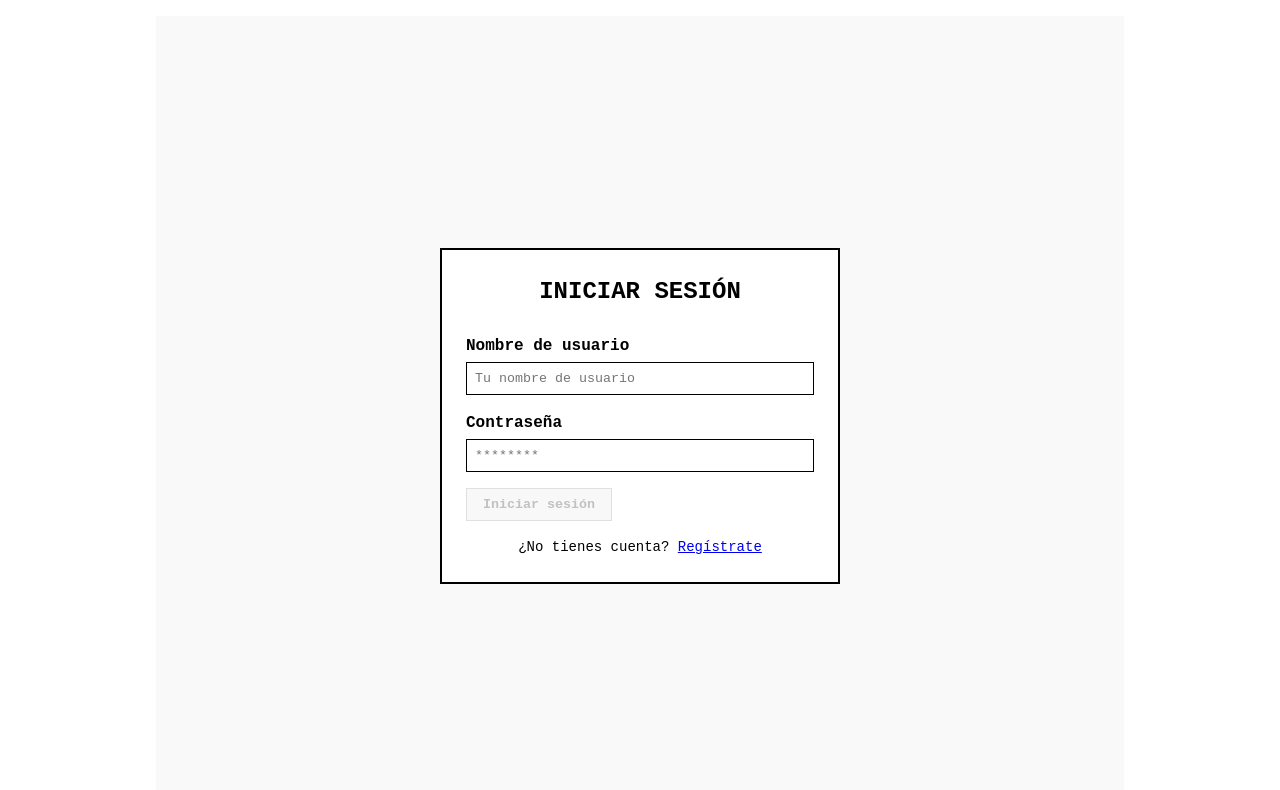
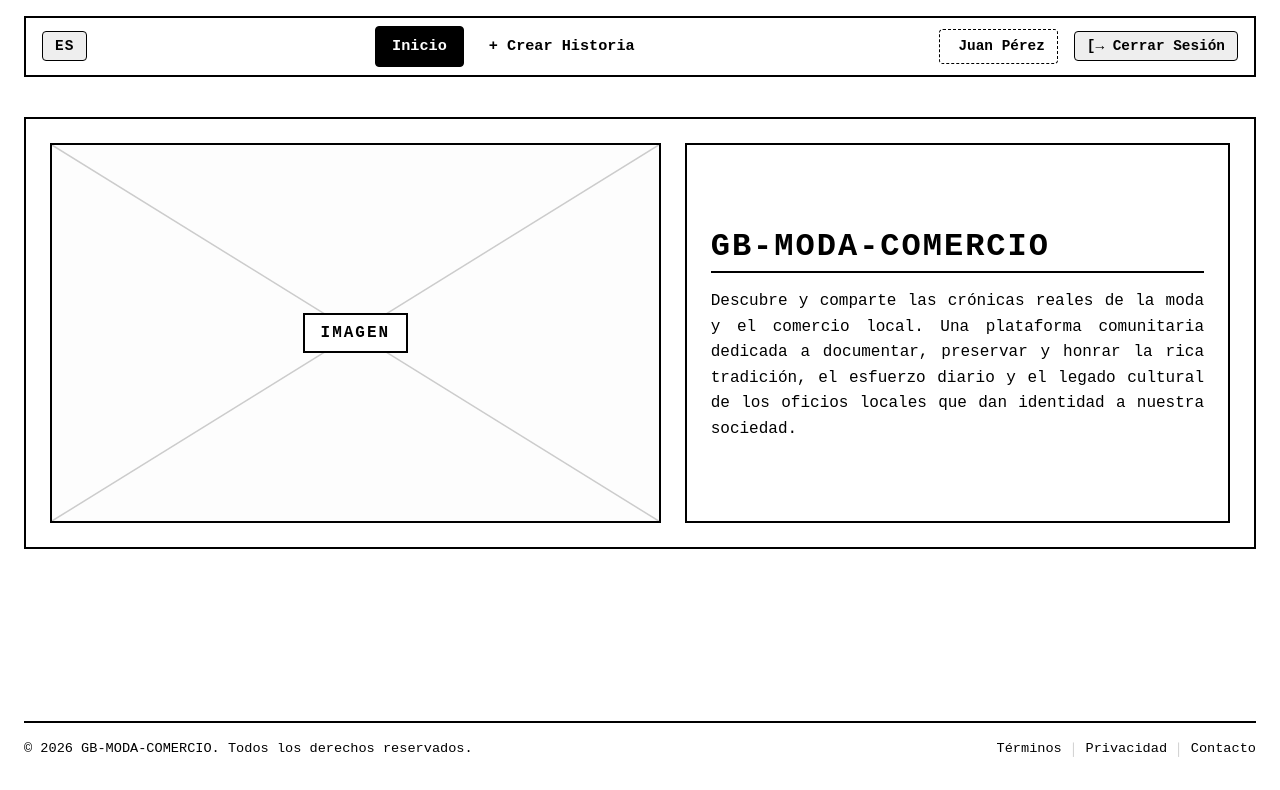
Before and after one commit to alvarezmarlen/GB-MODA-COMERCIO, a Vue app in the folder frontend/: page / in a window 1280 px wide. Before the commit this address led to /login. Shown: the top 790 px of the page. Built offline with nearby package versions, Linux system fonts and the light colour scheme.

Commit message:
hero create

```diff
--- a/frontend/src/App.vue
+++ b/frontend/src/App.vue
@@ -33,9 +33,8 @@ const showNavAndFooter = computed(() => {
   display: flex;
   flex-direction: column;
   min-height: 100vh;
-  max-width: 1000px;
-  margin: 0 auto;
-  padding: var(--wf-spacing-md);
+  width: 100%;
+  padding: var(--wf-spacing-md) var(--wf-spacing-lg);
 }
 
 .app-main-content {
--- a/frontend/src/components/organisms/BaseNavbar.vue
+++ b/frontend/src/components/organisms/BaseNavbar.vue
@@ -9,7 +9,7 @@
 
     <!-- Center: Navigation Tabs -->
     <div class="navbar-center">
-      <router-link to="/create-story" class="navbar-tab" active-class="active-tab">
+      <router-link to="/" class="navbar-tab" active-class="active-tab">
         Inicio
       </router-link>
       <router-link to="/create-story" class="navbar-tab" active-class="active-tab">
--- a/frontend/src/router/index.js
+++ b/frontend/src/router/index.js
@@ -3,11 +3,13 @@ import LoginPage from '../views/LoginPage.vue'
 import RegisterPage from '../views/RegisterPage.vue'
 import CreateStoryView from '../views/CreateStoryView.vue'
 import StoryDetailView from '../views/StoryDetailView.vue'
+import HomeView from '../views/HomeView.vue'
 
 const routes = [
   {
     path: '/',
-    redirect: '/login'
+    name: 'home',
+    component: HomeView
   },
   {
     path: '/login',
--- /dev/null
+++ b/frontend/src/views/HomeView.vue
@@ -0,0 +1,170 @@
+<template>
+  <div class="home-view-container">
+    <!-- Hero Section -->
+    <div class="wireframe-container hero-container">
+      <div class="hero-grid">
+        <!-- Left: Image Column -->
+        <div class="hero-left-box">
+          <div class="image-placeholder-box">
+            <svg class="crossed-lines" xmlns="http://www.w3.org/2000/svg">
+              <line x1="0" y1="0" x2="100%" y2="100%" />
+              <line x1="100%" y1="0" x2="0" y2="100%" />
+            </svg>
+            <div class="image-label">IMAGEN</div>
+          </div>
+        </div>
+
+        <!-- Right: Text Column -->
+        <div class="hero-right-box">
+          <h1 class="hero-title">GB-MODA-COMERCIO</h1>
+          <p class="hero-paragraph">
+            Descubre y comparte las crónicas reales de la moda y el comercio local. Una plataforma comunitaria dedicada a documentar, preservar y honrar la rica tradición, el esfuerzo diario y el legado cultural de los oficios locales que dan identidad a nuestra sociedad.
+          </p>
+        </div>
+      </div>
+    </div>
+  </div>
+</template>
+
+<script setup>
+// Simplified Home component without active toggling
+</script>
+
+<style scoped>
+.home-view-container {
+  padding: var(--wf-spacing-md) 0;
+  animation: fadeIn 0.4s ease-out;
+}
+
+.hero-container {
+  margin: 0;
+  padding: var(--wf-spacing-lg) !important;
+  background: var(--wf-bg);
+  border-width: 2px;
+}
+
+/* Grid layout for the split hero */
+.hero-grid {
+  display: grid;
+  grid-template-columns: 1.12fr 1fr;
+  gap: var(--wf-spacing-lg);
+  align-items: stretch;
+  min-height: 380px;
+}
+
+/* Left Image Column */
+.hero-left-box {
+  display: flex;
+  flex: 1;
+}
+
+.image-placeholder-box {
+  flex: 1;
+  border: 2px solid var(--wf-border);
+  background: #fdfdfd;
+  position: relative;
+  display: flex;
+  justify-content: center;
+  align-items: center;
+  min-height: 340px;
+  transition: all 0.3s ease;
+}
+
+.crossed-lines {
+  position: absolute;
+  top: 0;
+  left: 0;
+  width: 100%;
+  height: 100%;
+  pointer-events: none;
+}
+
+.crossed-lines line {
+  stroke: var(--wf-placeholder);
+  stroke-width: 1.5;
+}
+
+.image-label {
+  position: relative;
+  background: var(--wf-bg);
+  padding: 6px 16px;
+  border: 2px solid var(--wf-border);
+  font-family: monospace;
+  font-weight: bold;
+  font-size: 1rem;
+  letter-spacing: 2px;
+  z-index: 2;
+  text-transform: uppercase;
+}
+
+.image-placeholder-box:hover {
+  background: #f9f9f9;
+  box-shadow: 4px 4px 0px var(--wf-border);
+  transform: translate(-2px, -2px);
+}
+
+.image-placeholder-box:hover .image-label {
+  background: var(--wf-border);
+  color: var(--wf-bg);
+}
+
+/* Right Text Column */
+.hero-right-box {
+  display: flex;
+  flex-direction: column;
+  justify-content: center;
+  padding: var(--wf-spacing-lg);
+  border: 2px solid var(--wf-border);
+  background: var(--wf-bg);
+  transition: all 0.3s ease;
+}
+
+.hero-right-box:hover {
+  box-shadow: 4px 4px 0px var(--wf-border);
+  transform: translate(-2px, -2px);
+}
+
+.hero-title {
+  font-size: 2rem;
+  font-weight: bold;
+  letter-spacing: 2px;
+  margin-bottom: var(--wf-spacing-md);
+  text-transform: uppercase;
+  border-bottom: 2px solid var(--wf-border);
+  padding-bottom: var(--wf-spacing-xs);
+}
+
+.hero-paragraph {
+  font-size: 1rem;
+  line-height: 1.6;
+  color: var(--wf-text);
+  margin: 0;
+  text-align: justify;
+}
+
+/* Animations */
+@keyframes fadeIn {
+  from { opacity: 0; transform: translateY(10px); }
+  to { opacity: 1; transform: translateY(0); }
+}
+
+/* Responsive Grid styling */
+@media (max-width: 800px) {
+  .hero-grid {
+    grid-template-columns: 1fr;
+    gap: var(--wf-spacing-md);
+  }
+
+  .image-placeholder-box {
+    min-height: 260px;
+  }
+
+  .hero-right-box {
+    padding: var(--wf-spacing-md);
+  }
+
+  .hero-title {
+    font-size: 1.6rem;
+  }
+}
+</style>
```
